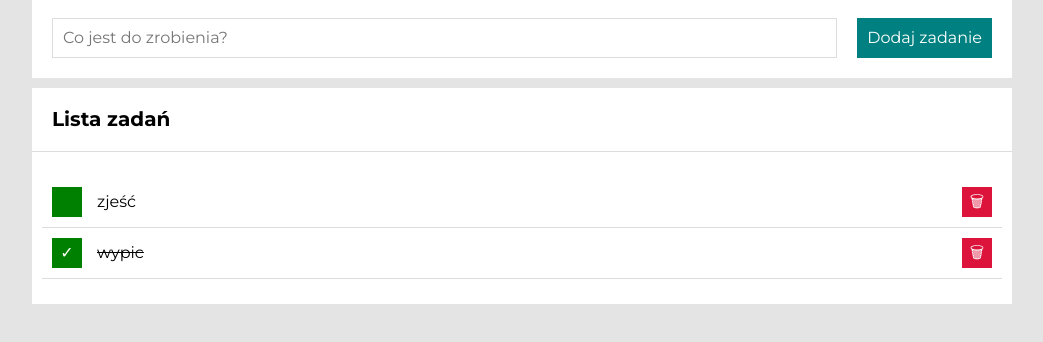
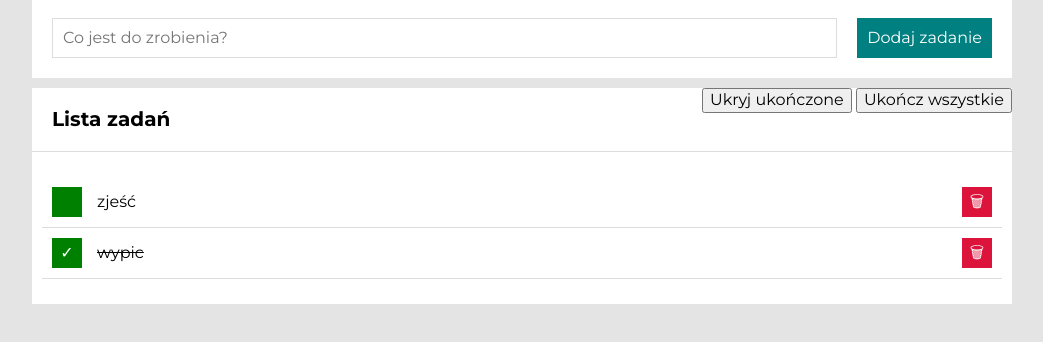
Before and after one commit to aWilku/toDoListApplication, a plain HTML site: page index.html in a window 1280 px wide. Shown: the part 148-490 px from the top of the page, without its empty margins (118-1161 px from the left). Drawn offline with nearby package versions, Linux system fonts and the light colour scheme.

Commit message:
Function renderButtons  added

```diff
--- a/index.html
+++ b/index.html
@@ -7,7 +7,7 @@
     <meta name="viewport" content="width=device-width, initial-scale=1.0">
     <title>Twoja lista zadań</title>
     <meta property="og:image" content="images/share.jpg">
-<link rel="icon" href="images/icon-192.png">
+    <link rel="icon" href="images/icon-192.png">
     <link rel="stylesheet" href="https://cdnjs.cloudflare.com/ajax/libs/normalize/8.0.1/normalize.min.css"
         integrity="sha512-NhSC1YmyruXifcj/KFRWoC561YpHpc5Jtzgvbuzx5VozKpWvQ+4nXhPdFgmx8xqexRcpAglTj9sIBWINXa8x5w=="
         crossorigin="anonymous" />
@@ -34,7 +34,11 @@
         </form>
     </section>
     <section class="section">
-        <h2 class="section__title">Lista zadań</h2>
+        <header class="section__header">
+            <h2 class="section__title">Lista zadań</h2>
+            <div class="buttons js-buttons">
+            </div>
+        </header>
         <ul class="taskList js-taskList">
         </ul>
     </section>
--- a/js/script.js
+++ b/js/script.js
@@ -55,6 +55,16 @@
             });
         });
     }
+    const renderButtons = () => {
+        let htmlString = "";
+        if (tasks.length > 0) {
+            htmlString += `
+            <button class="buttons__button">Ukryj ukończone</button>
+            <button class="buttons__button">Ukończ wszystkie</button>
+            `;
+        }
+        document.querySelector(".js-buttons").innerHTML = htmlString;
+    }
 
     const renderTasks = () => {
         let htmlString = "";
@@ -72,6 +82,7 @@
 
     const render = () => {
         renderTasks();
+        renderButtons();
         addEvents();
     }
 
```
